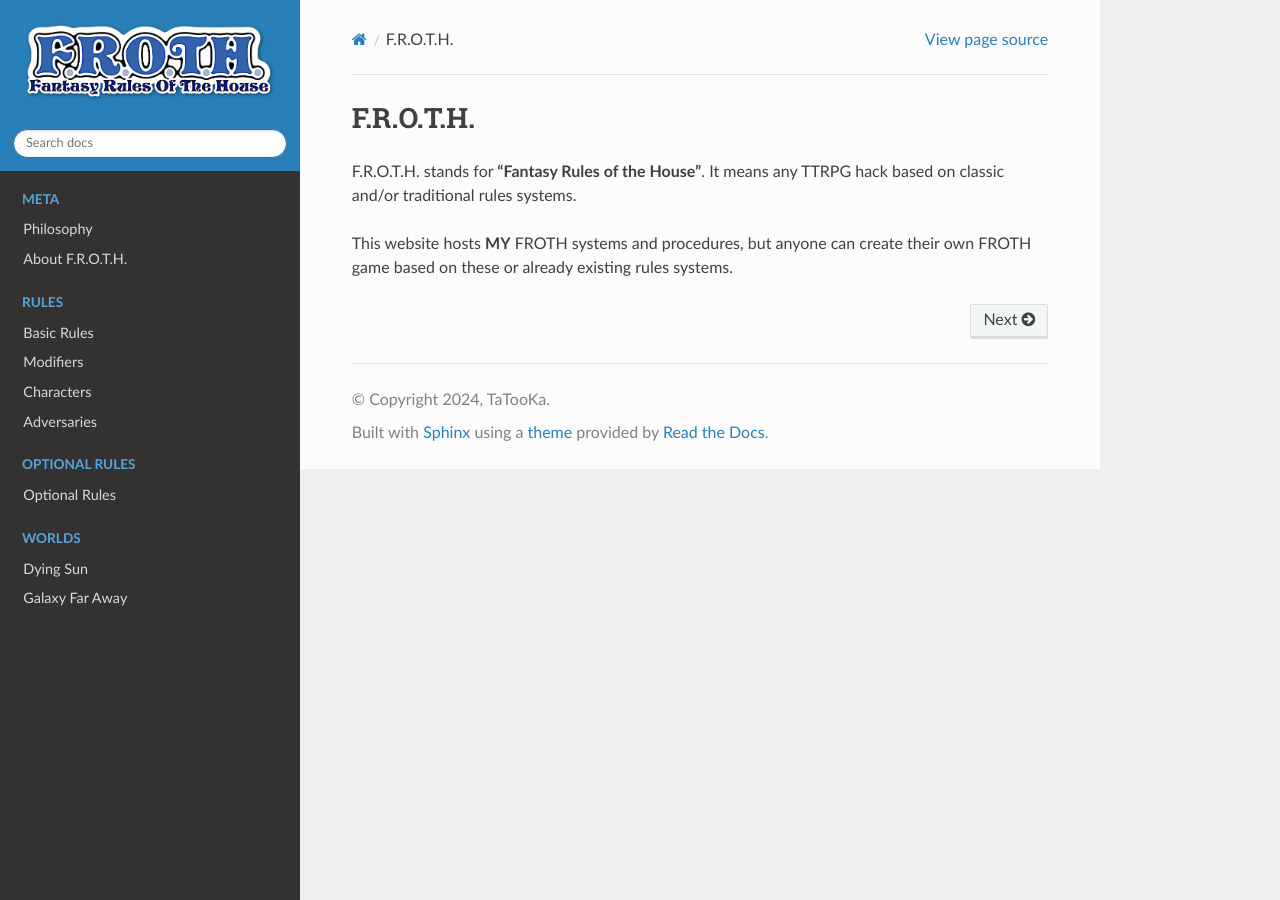
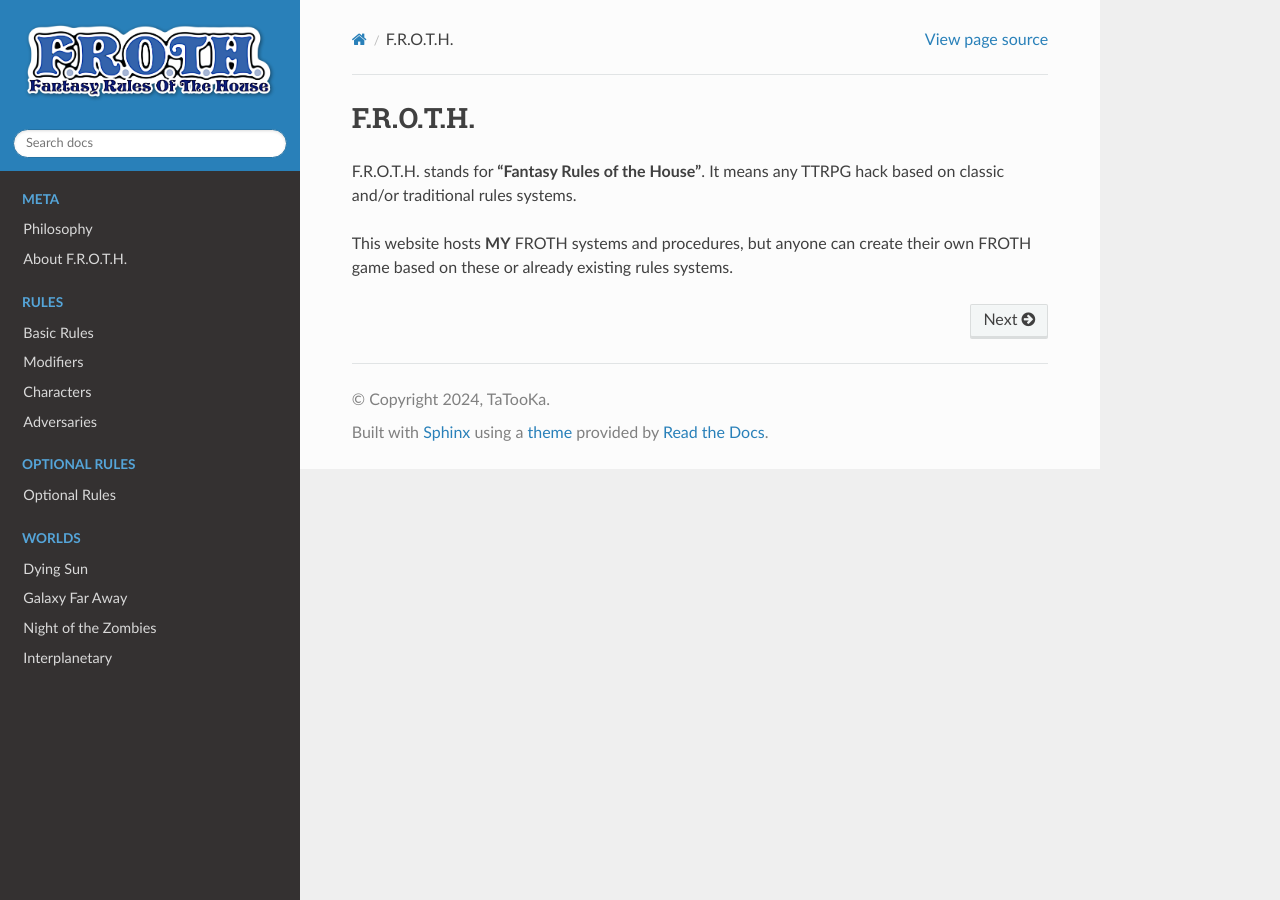
Before and after one commit to TaTooKa/froth, a Sphinx documentation site: the page built from docs/source/index.rst, in a window 1280 px wide. Built offline with Sphinx 7.4.7 and the Read the Docs theme 3.1.0, drawn with Linux system fonts in a browser that asks for light colours.

Commit message:
added more worlds

```diff
--- a/docs/source/index.rst
+++ b/docs/source/index.rst
@@ -33,3 +33,5 @@ This website hosts **MY** FROTH systems and procedures, but anyone can create th
 
    pages/dyingsun
    pages/galaxyfaraway
+   pages/nightofthezombies
+   pages/interplanetary
--- /dev/null
+++ b/docs/source/pages/interplanetary.rst
@@ -0,0 +1,4 @@
+Interplanetary
+==============
+
+TODO
--- /dev/null
+++ b/docs/source/pages/nightofthezombies.rst
@@ -0,0 +1,4 @@
+Night of the Zombies
+====================
+
+TODO
```
